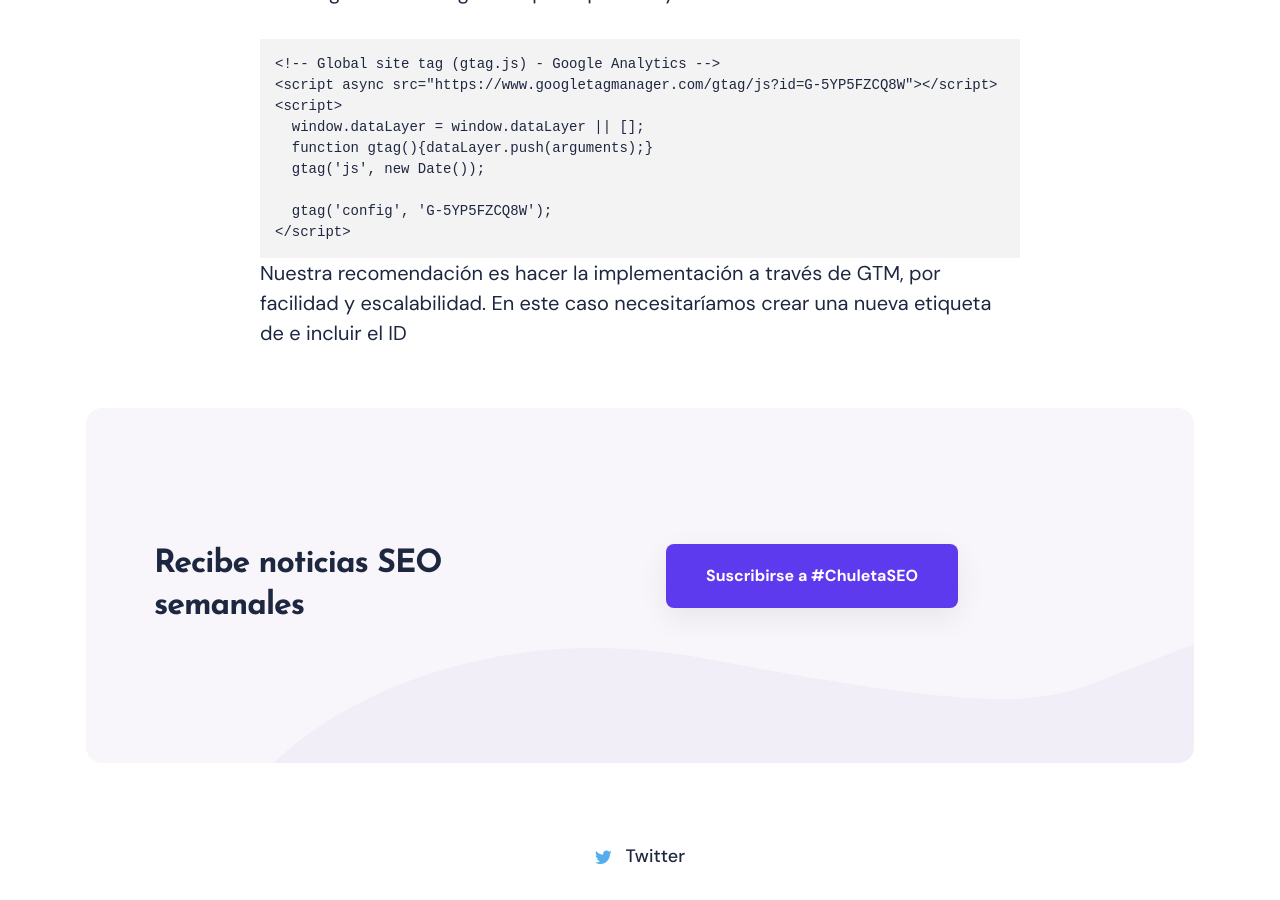
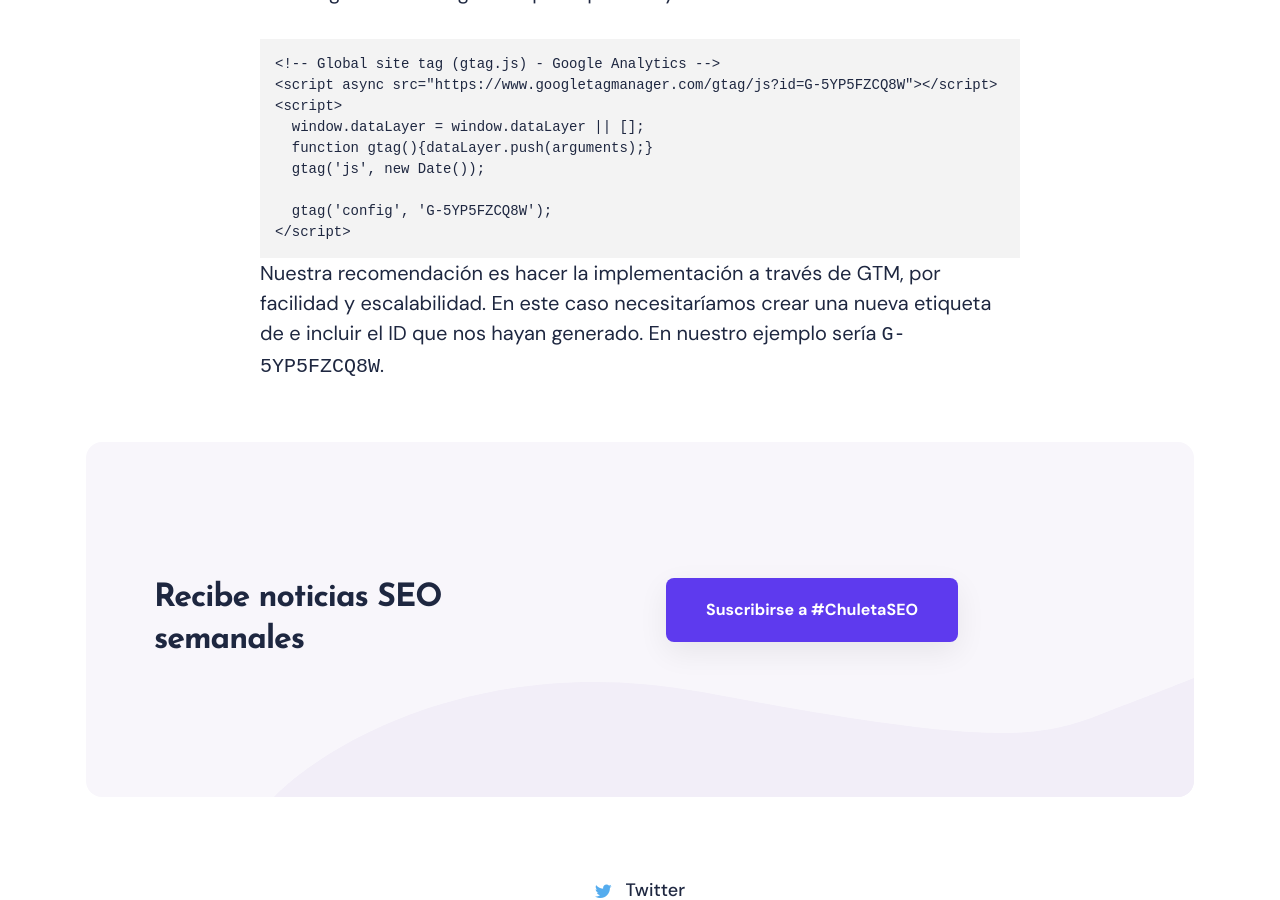
Before and after one commit to Emirodgar/w-avanzared, a Jekyll site: the page built from Google Analytics/google-analytics.md, in a window 1280 px wide and 900 px high, scrolled down 6209 px. Built offline with Jekyll 4.4.1, drawn with Linux system fonts in a browser that asks for light colours; nearby versions of some CDN libraries.

Commit message:
Google Analytics/google-analytics.md updated from https://stackedit.io/

```diff
--- a/Google Analytics/google-analytics.md
+++ b/Google Analytics/google-analytics.md
@@ -89,11 +89,11 @@ El código de GA4 usa el objeto `gtag.js`, el mismo que la versión [Global Site
       gtag('config', 'G-5YP5FZCQ8W');
     </script>
 
-Nuestra recomendación es hacer la implementación a través de GTM, por facilidad y escalabilidad. En este caso necesitaríamos crear una nueva etiqueta de e incluir el ID
+Nuestra recomendación es hacer la implementación a través de GTM, por facilidad y escalabilidad. En este caso necesitaríamos crear una nueva etiqueta de e incluir el ID que nos hayan generado. En nuestro ejemplo sería `G-5YP5FZCQ8W`.
 
 
 <!--stackedit_data:
-eyJoaXN0b3J5IjpbLTE1NzAxMDQ1NTcsLTE3MTc1NDE0MzgsMj
-czMTEwNjUyLDEwMjg0MDM5MjAsLTE3NjI4MTAwNzQsLTIxMTE0
-MzAxNTFdfQ==
+eyJoaXN0b3J5IjpbLTkxOTY1MzkyNSwtMTcxNzU0MTQzOCwyNz
+MxMTA2NTIsMTAyODQwMzkyMCwtMTc2MjgxMDA3NCwtMjExMTQz
+MDE1MV19
 -->
```
